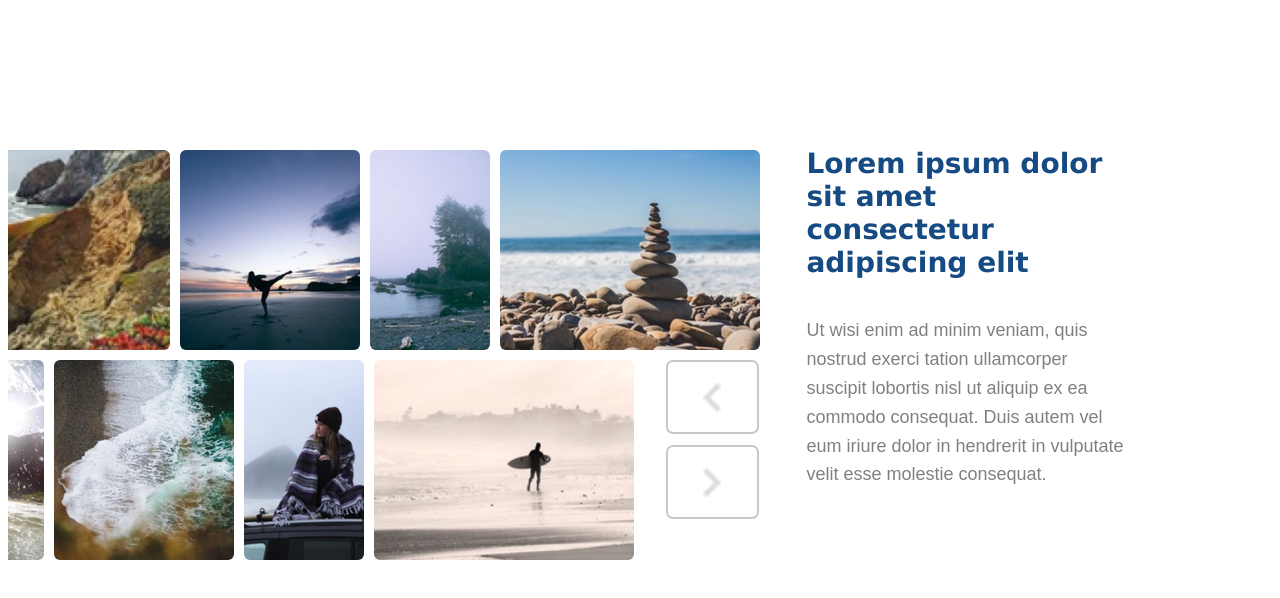
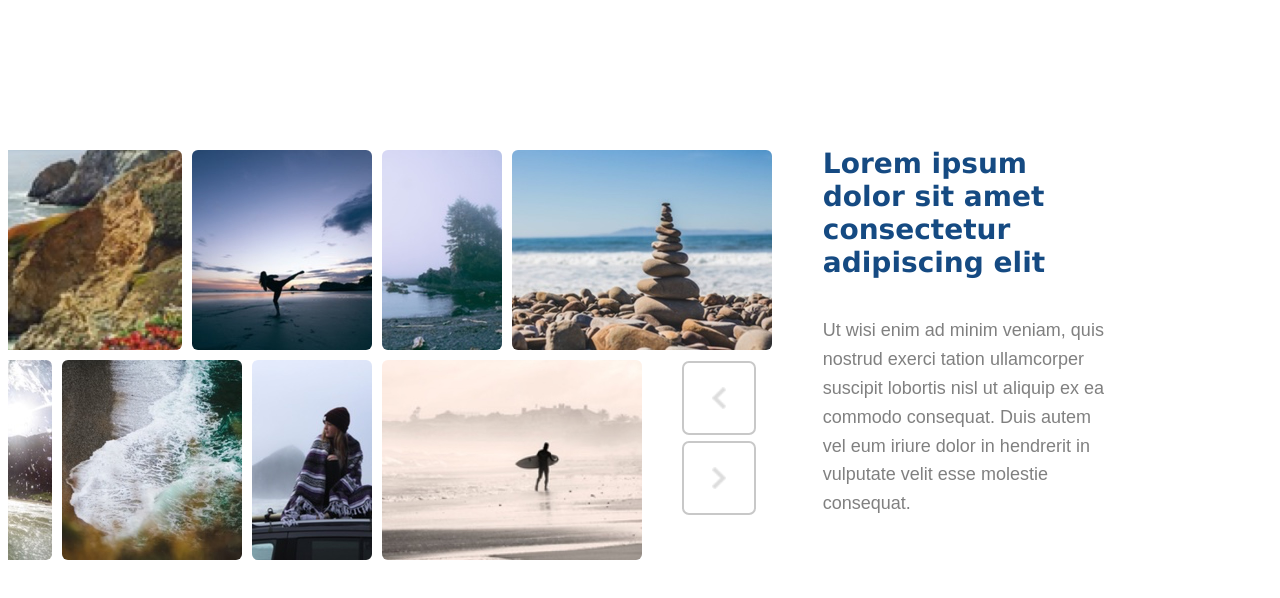
Before and after one commit to IceVortex/Slider, a plain HTML site: page index.html in a window 1280 px wide. Drawn offline with nearby package versions, Linux system fonts and the light colour scheme.

Commit message:
positioning

```diff
--- a/index.css
+++ b/index.css
@@ -1,21 +1,28 @@
+body {
+    min-width: 1100px;
+    width: auto !important;
+    width:1000px;
+}
+
 .container {
     margin-top: 150px;
-    margin-right: 0px;
+    margin-right: 100px;
+    position: relative;
 }
 
 .slideshow1 {
     overflow: hidden;
     white-space:nowrap;
     direction: rtl;
-    width: 60%;
+    width: 55%;
+    padding-left: 130px;
 }
 
 .slideshow2 {
     overflow: hidden;
     white-space:nowrap;
     direction: rtl;
-    width: 50%;
-    margin-right: 50px;
+    width: 55%;
 }
 
 .image1, .image2 {
@@ -27,10 +34,10 @@
 }
 
 .textFrame {
+    position: absolute;
     width: 25%;
-    position: absolute;
-    left: 63%;
-    top: 110px;
+    left: 70%;
+    top: -40px;
 }
 
 .textTitle {
@@ -56,9 +63,9 @@
     background-color: white;
     border: 2px solid rgb(200, 200, 200);
     border-radius: 7px;
-    padding: 35px 3.5%;
-    left: 52%;
-    top: 360px;
+    padding: 35px;
+    left: 57.9%;
+    bottom: 135px;
 }
 
 #prev:hover {
@@ -76,9 +83,9 @@
     background-color: white;
     border: 2px solid rgb(200, 200, 200);
     border-radius: 7px;
-    padding: 35px 3.5%;
-    left: 52%;
-    top: 445px;
+    padding: 35px;
+    left: 57.9%;
+    bottom: 55px;
 }
 
 #next:hover {
```
